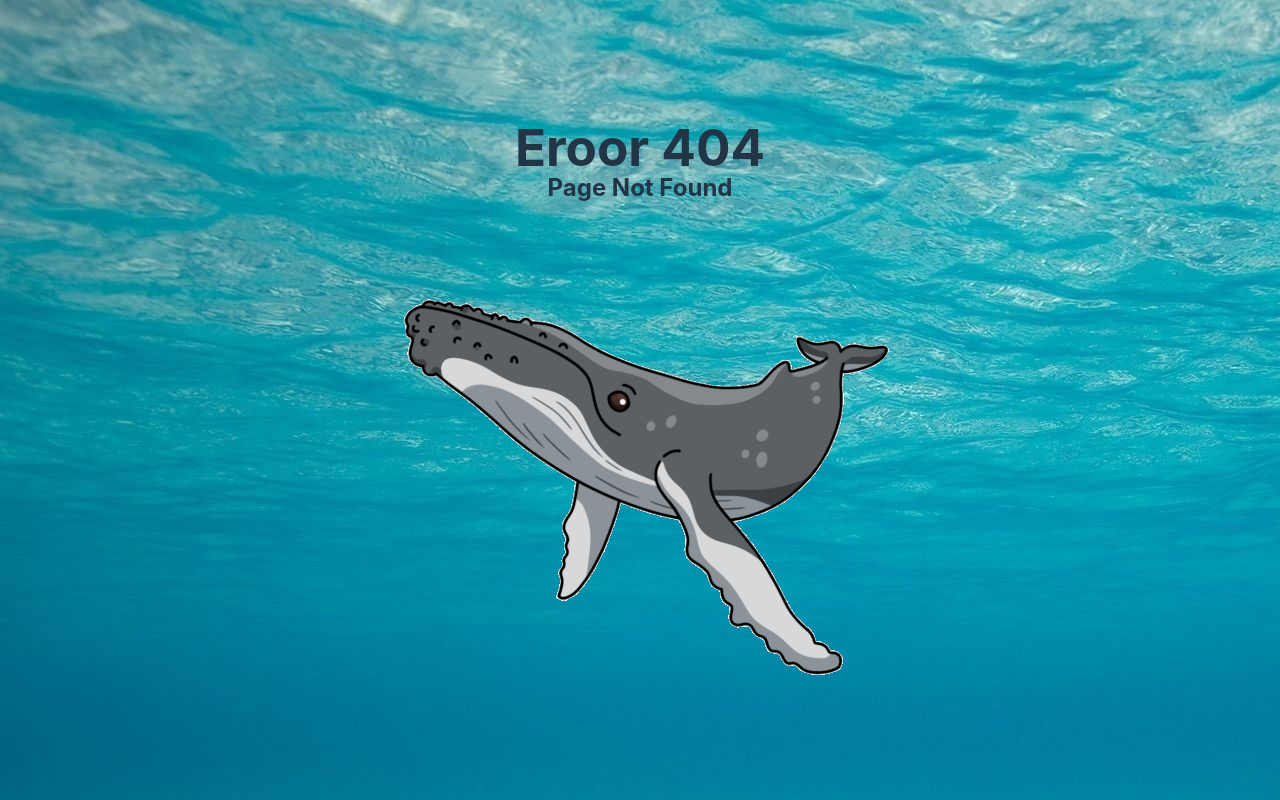
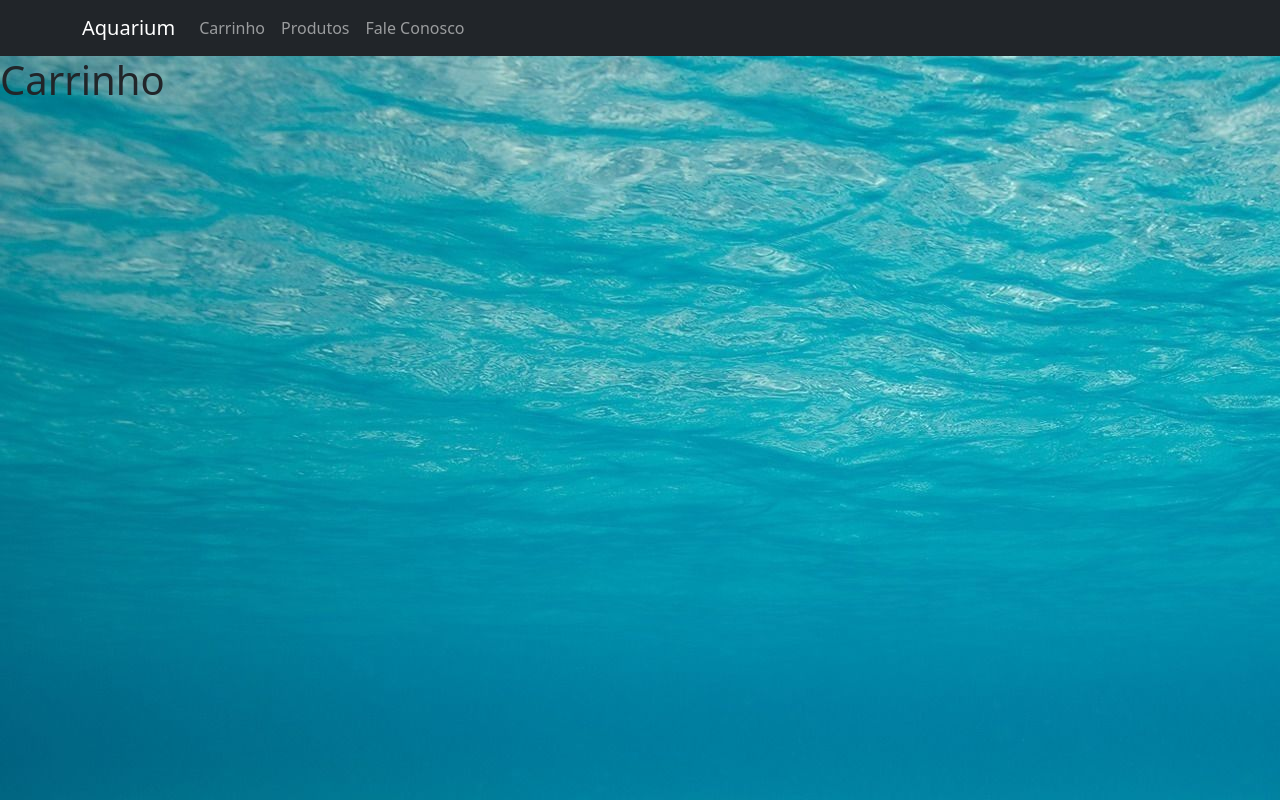
Before and after one commit to ThamiresOD/Serratec_React-JS_TrabalhoFinal, a React (Vite) app in the folder TrabalhoFinal/Ecommerce/: page /carrinho in a window 1280 px wide. Before the commit this address had no page. Built offline with nearby package versions, Linux system fonts and the light colour scheme.

Commit message:
Adição do Header

```diff
--- a/TrabalhoFinal/Ecommerce/package.json
+++ b/TrabalhoFinal/Ecommerce/package.json
@@ -9,7 +9,10 @@
     "preview": "vite preview"
   },
   "dependencies": {
+    "bootstrap": "^5.2.2",
+    "cdbreact": "^1.5.3",
     "react": "^18.2.0",
+    "react-bootstrap": "^2.5.0",
     "react-dom": "^18.2.0",
     "react-router-dom": "^6.4.3"
   },
--- a/TrabalhoFinal/Ecommerce/src/App.jsx
+++ b/TrabalhoFinal/Ecommerce/src/App.jsx
@@ -4,6 +4,9 @@ import Login from './components/pages/Login'
 import NotFound from './components/pages/NotFound'
 import Home from './components/pages/Home'
 import Produto from './components/pages/Produto'
+import FaleConosco from './components/pages/FaleConosco'
+import 'bootstrap/dist/css/bootstrap.min.css';
+import Carrinho from './components/pages/Carrinho'
 
 
 function App() {
@@ -11,10 +14,11 @@ function App() {
   return (
     <Routes>
       <Route path="/" element={<Login/>} />
+      <Route path="/carrinho" element={<Carrinho/>} />
       <Route path="/home" element={<Home />}/>
       <Route path="/produto" element={<Produto />}/>
-
-      <Route path="/*" element={<NotFound />} />
+      <Route path="*" element={<NotFound />} />
+      <Route path="/faleconosco" element={<FaleConosco />} />
     </Routes>
   )
 }
--- /dev/null
+++ b/TrabalhoFinal/Ecommerce/src/components/Header/header.jsx
@@ -0,0 +1,23 @@
+import Container from 'react-bootstrap/Container';
+import Nav from 'react-bootstrap/Nav';
+import Navbar from 'react-bootstrap/Navbar';
+
+
+const Header = () => {
+  return (
+    <>
+         <Navbar bg="dark" variant="dark">
+        <Container>
+          <Navbar.Brand href={"/home"}>Aquarium</Navbar.Brand>
+          <Nav className="me-auto">
+            <Nav.Link href={"/carrinho"}>Carrinho</Nav.Link>
+            <Nav.Link href={"/produto"}>Produtos</Nav.Link>
+            <Nav.Link href={"/faleconosco"}>Fale Conosco</Nav.Link>
+          </Nav>
+        </Container>
+      </Navbar>
+    </>
+  );
+};
+
+export default Header;
--- a/TrabalhoFinal/Ecommerce/src/components/pages/Carrinho/index.jsx
+++ b/TrabalhoFinal/Ecommerce/src/components/pages/Carrinho/index.jsx
@@ -0,0 +1,13 @@
+import Header from '../../Header/header'
+import './style.css'
+
+function Carrinho() {
+    return (
+        <main>
+            <Header/>
+            <h1>Carrinho</h1>
+
+        </main>
+    )
+}
+export default Carrinho
--- a/TrabalhoFinal/Ecommerce/src/components/pages/FaleConosco/index.jsx
+++ b/TrabalhoFinal/Ecommerce/src/components/pages/FaleConosco/index.jsx
@@ -0,0 +1,13 @@
+import Header from '../../Header/header'
+import './style.css'
+
+function FaleConosco() {
+    return (
+        <main>
+            <Header/>
+            <h1>FaleConosco</h1>
+
+        </main>
+    )
+}
+export default FaleConosco
--- a/TrabalhoFinal/Ecommerce/src/components/pages/Home/index.jsx
+++ b/TrabalhoFinal/Ecommerce/src/components/pages/Home/index.jsx
@@ -1,8 +1,10 @@
+import Header from '../../Header/header'
 import './style.css'
 
 function Home() {
     return (
         <main>
+            <Header/>
             <h1>Home</h1>
 
         </main>
--- a/TrabalhoFinal/Ecommerce/src/components/pages/Login/index.jsx
+++ b/TrabalhoFinal/Ecommerce/src/components/pages/Login/index.jsx
@@ -1,17 +1,22 @@
-import './style.css';
+import "./style.css";
 import { useState } from "react";
+import Header from "../../Header/header";
+
+
+
 
 const Login = () => {
-    const [login, setLogin] = useState("")
-    const [senha, setSenha] = useState("")
+  const [login, setLogin] = useState("");
+  const [senha, setSenha] = useState("");
 
   const handleLogin = () => {
-        console.log("Login: ", login)
-        console.log("Senha: ", senha)
-    }
+    console.log("Login: ", login);
+    console.log("Senha: ", senha);
+  };
 
   return (
     <>
+      <Header/>
       <div>
         <h1>Faça seu Login</h1>
 
@@ -37,6 +42,7 @@ const Login = () => {
           <input type="button" value="ENTRAR" onClick={handleLogin} />
         </div>
       </div>
+
     </>
   );
 };
--- a/TrabalhoFinal/Ecommerce/src/components/pages/Login/style.css
+++ b/TrabalhoFinal/Ecommerce/src/components/pages/Login/style.css
@@ -1,13 +1,12 @@
-*{
+/* *{
     margin: 0;
     padding: 0;
     box-sizing: border-box;
 }
 
+
 #root {
-  max-width: 1280px;
   margin: 0 auto;
-  padding: 2rem;
   text-align: center;
 }
 
@@ -44,4 +43,4 @@
 
 .read-the-docs {
   color: #888;
-}
+} */
--- a/TrabalhoFinal/Ecommerce/src/components/pages/NotFound/index.jsx
+++ b/TrabalhoFinal/Ecommerce/src/components/pages/NotFound/index.jsx
@@ -1,12 +1,13 @@
 import './style.css'
 import whale from '../Images/whale-humpback-whale.gif'
+import Header from '../../Header/header'
 
 function NotFound() {
     return (
         <main className='notfound'>
+            <Header/>
             <h1>Eroor 404</h1>
             <h2>Page Not Found</h2>
-
             <div>
                 <img src={whale} alt="Gif da Baleia" />
             </div>
--- a/TrabalhoFinal/Ecommerce/src/components/pages/Produto/index.jsx
+++ b/TrabalhoFinal/Ecommerce/src/components/pages/Produto/index.jsx
@@ -1,10 +1,11 @@
+import Header from '../../Header/header'
 import './style.css'
 
 function Produto() {
     return (
         <main>
+            <Header/>
             <h1>Produto</h1>
-
         </main>
     )
 }
--- a/TrabalhoFinal/Ecommerce/src/index.css
+++ b/TrabalhoFinal/Ecommerce/src/index.css
@@ -1,4 +1,4 @@
-:root {
+/* :root {
   font-family: Inter, Avenir, Helvetica, Arial, sans-serif;
   font-size: 16px;
   line-height: 24px;
@@ -67,4 +67,4 @@ button:focus-visible {
   button {
     background-color: #f9f9f9;
   }
-}
+} */
```
Also changed, not shown: TrabalhoFinal/Ecommerce/src/components/Footer/footer.jsx (added, +10 -0 lines), TrabalhoFinal/Ecommerce/src/components/pages/Images/logo.png (added), 1 other file (tests, documents, lock files or other folders). Lines whose indentation alone changed are shown as unchanged.
